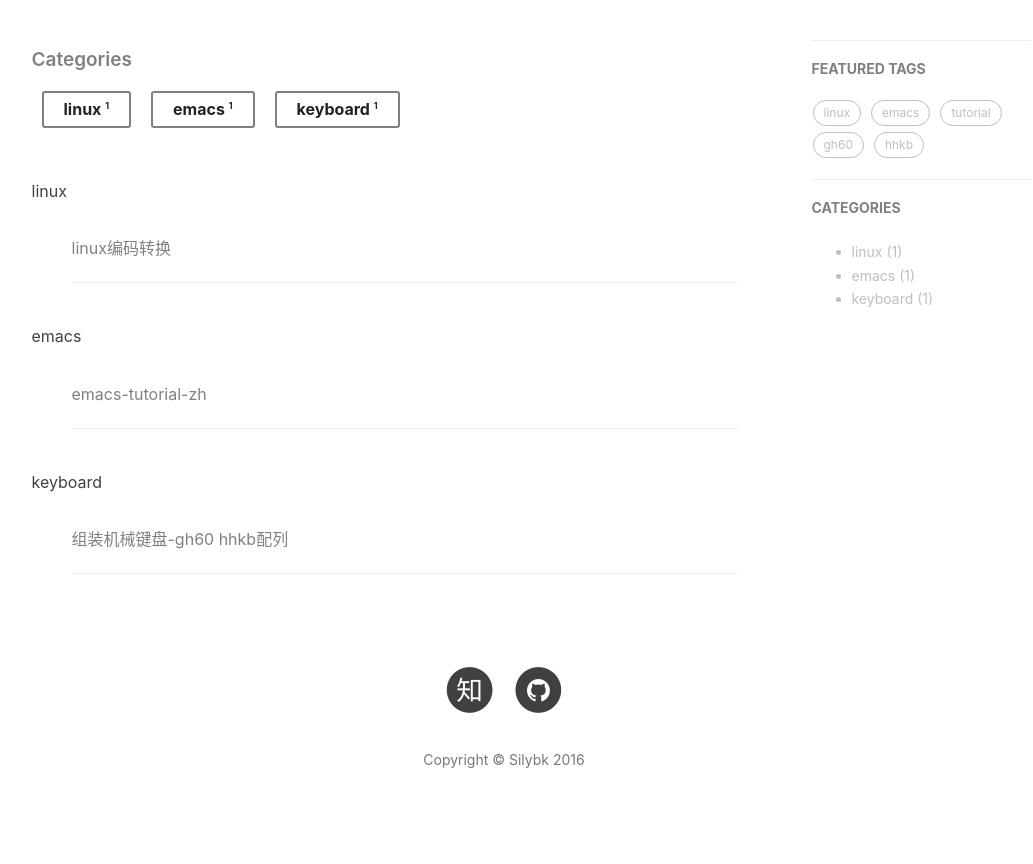
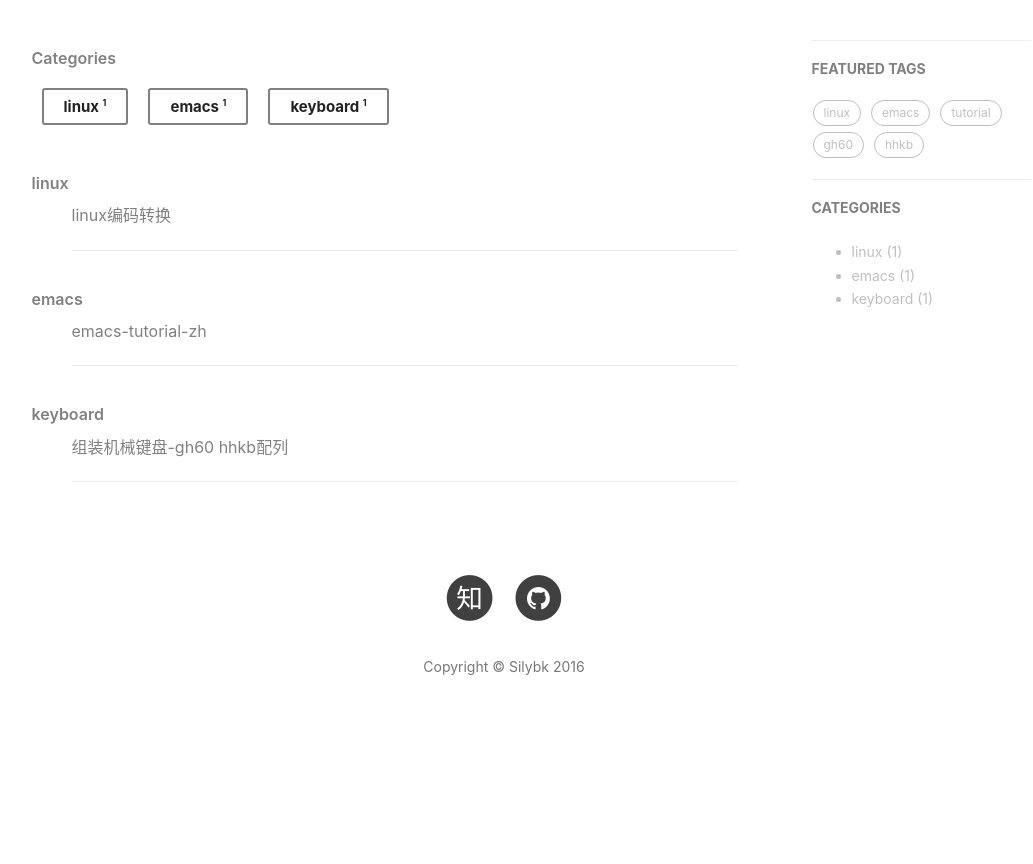
Before and after one commit to silybk/silybk.github.io, a Jekyll site: the page built from categories.html, in a window 1280 px wide. Shown: the part 398-1262 px from the top of the page, without its empty margins (136-1169 px from the left). Built offline with Jekyll 4.4.1, drawn with Linux system fonts in a browser that asks for light colours; nearby versions of some CDN libraries; comment, search, counter and statistics services are not loaded; after the commit the page ends 1169 px from its top, so only the background shows below that.

Commit message:
Update categories.html

```diff
--- a/categories.html
+++ b/categories.html
@@ -6,11 +6,11 @@ permalink: /categories/
 ---
 <article class="hentry">
 <div class="article">
-    <h5 class="title">{{ page.title }}</h5>
+    <h6 class="title">{{ page.title }}</h6>
     <ul class="categories">
     {% assign categories_list = site.categories %}
     {% for category in categories_list %}
-        <li class="categories-item"><a style="color:#222;font-size: 16px;font-weight:bold;" href="{{ BASE_PATH }}{{ site.JB.categories_path }}#{{ category[0] }}-ref">
+        <li class="categories-item"><a style="color:#222;font-size: 15px;font-weight:bold;" href="{{ BASE_PATH }}{{ site.JB.categories_path }}#{{ category[0] }}-ref">
             {{ category[0] | join: "/" }}
         <span>{{ category[1].size }}</span></a>
 		</li>
@@ -19,7 +19,7 @@ permalink: /categories/
 
 <div class="article">
 {% for category in site.categories %}
-  <p  class="article-year" id="{{ category[0] }}-ref" data-year="&diams;">{{ category[0] | join: "/" }}</p>
+  <h6  class="article-year" id="{{ category[0] }}-ref" data-year="&diams;">{{ category[0] | join: "/" }}</h6>
   <ul style="list-style: none">
     {% assign pages_list = category[1] %}
     {% for node in pages_list %}
```
